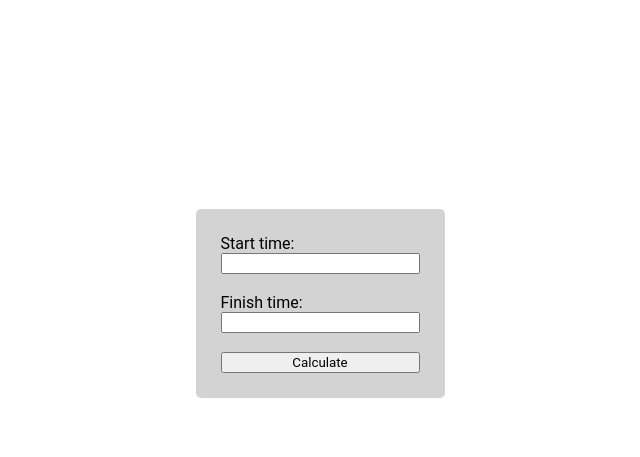
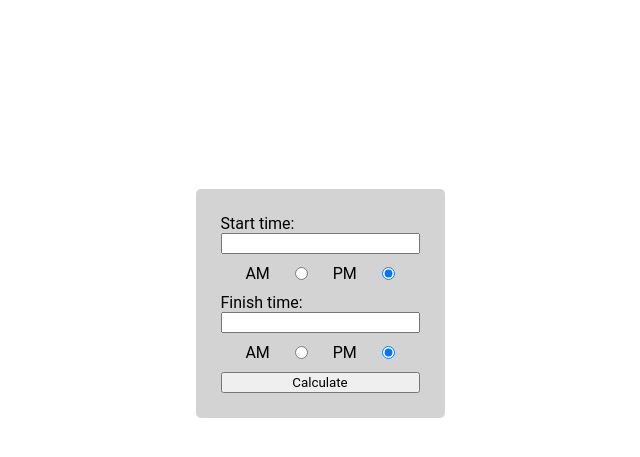
Before and after one commit to JessePullen/payroll-calulator, a website: page src/index.html in a window 1280 px wide. Shown: the part 85-542 px from the top of the page, without its empty margins (320-960 px from the left). Drawn offline with Linux system fonts and the light colour scheme.

Commit message:
Add radio buttons for AM and PM

```diff
--- a/src/index.html
+++ b/src/index.html
@@ -14,10 +14,26 @@
 		<div class="container">
 			<div class="calculator">
 				<form>
-					<label for="start-time">Start time:</label>
-					<input type="text" id="start-time" /><br />
-					<label>Finish time:</label>
-					<input type="text" /><br />
+					<div class="start">
+						<label for="start-time">Start time:</label>
+						<input type="text" id="start-time" />
+					</div>
+					<div class="radio-start">
+						<label for="start-am">AM</label>
+						<input type="radio" id="start-am" name="start-toggle" value="start-am" />
+						<label for="start-pm">PM</label>
+						<input type="radio" id="start-pm" name="start-toggle" value="start-pm" checked />
+					</div>
+					<div class="finish">
+						<label>Finish time:</label>
+						<input type="text" />
+					</div>
+					<div class="radio-finish">
+						<label for="finish-am">AM</label>
+						<input type="radio" id="finish-am" name="finish-toggle" value="finish-am" />
+						<label for="finish-pm">PM</label>
+						<input type="radio" id="finish-pm" name="finish-toggle" value="finish-pm" checked />
+					</div>
 					<button type="submit">Calculate</button>
 				</form>
 			</div>
--- a/src/style.css
+++ b/src/style.css
@@ -17,9 +17,22 @@
 }
 
 form {
-    display: flex;
-    flex-direction: column;
-    background-color: lightgray;
-    padding: 25px;
-    border-radius: 5px;
+	display: flex;
+	flex-direction: column;
+	background-color: lightgray;
+	padding: 25px;
+	border-radius: 5px;
+	gap: 10px;
 }
+
+.radio-start,
+.radio-finish {
+	display: flex;
+	justify-content: space-evenly;
+}
+
+.start,
+.finish {
+	display: flex;
+	flex-direction: column;
+}
```
